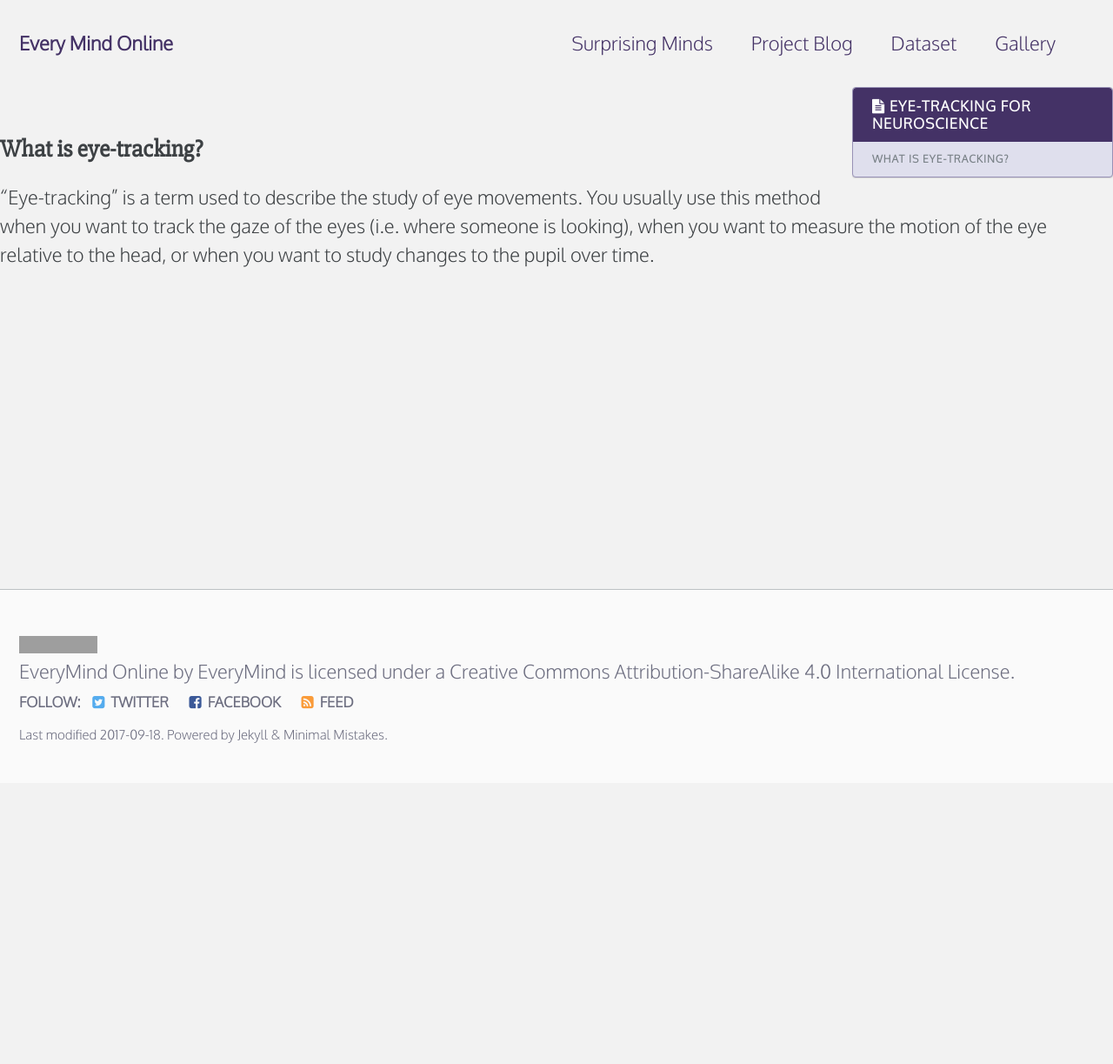
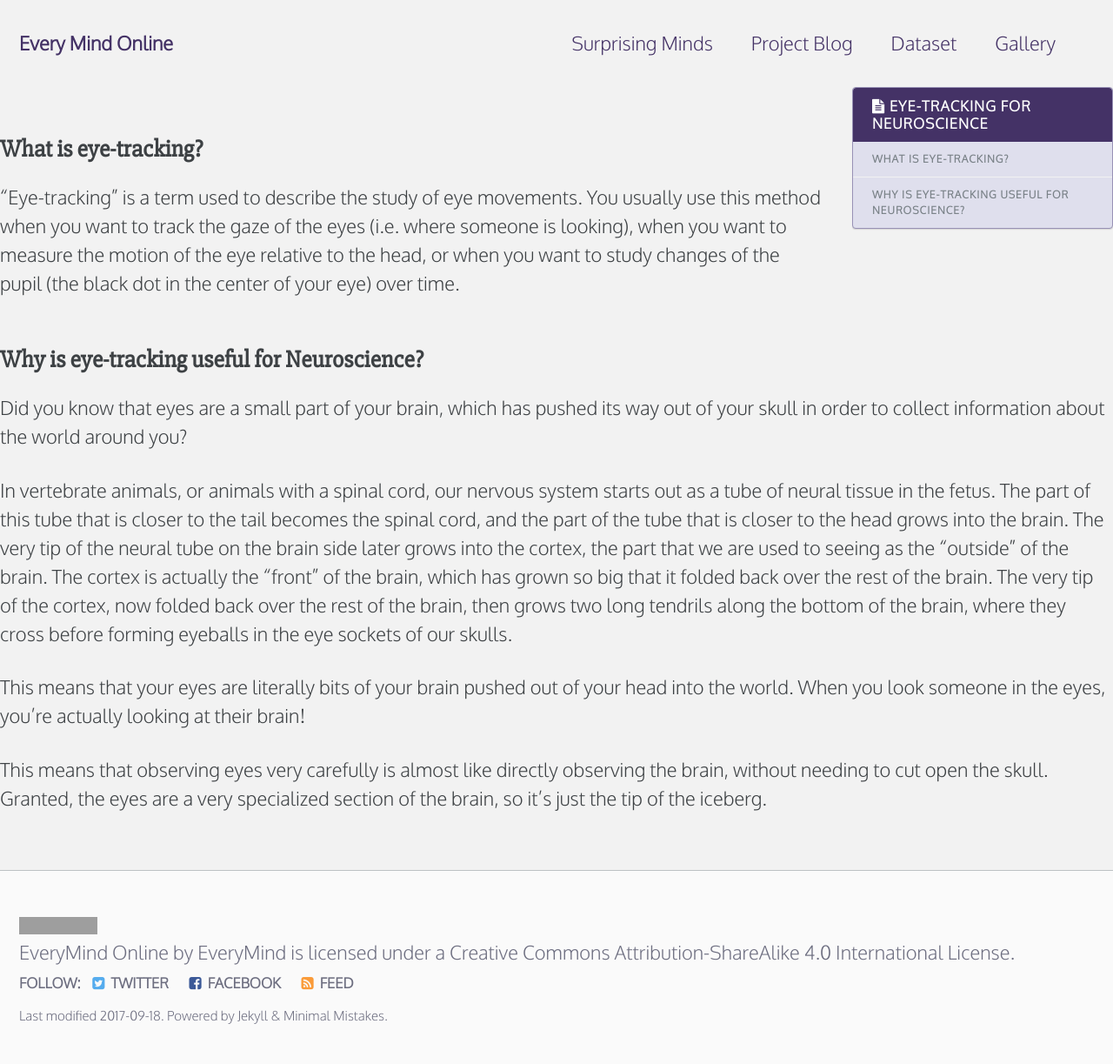
Before and after one commit to everymind/SurprisingMinds, a Jekyll site: the page built from _pages/Eye-tracking.md, in a window 1280 px wide. Shown: the whole page at 87% size. Built offline with Jekyll 4.4.1, drawn with Linux system fonts in a browser that asks for light colours; our own code applies the rules of GitHub Pages for plain Markdown files; before the commit the page ends 900 px from its top, so only the background shows below that; grey boxes are pictures that could not be loaded.

Commit message:
Update Eye-tracking.md

```diff
--- a/_pages/Eye-tracking.md
+++ b/_pages/Eye-tracking.md
@@ -15,4 +15,14 @@ tags:
 
 ## What is eye-tracking?
 
-"Eye-tracking" is a term used to describe the study of eye movements. You usually use this method when you want to track the gaze of the eyes (i.e. where someone is looking), when you want to measure the motion of the eye relative to the head, or when you want to study changes to the pupil over time.
+"Eye-tracking" is a term used to describe the study of eye movements. You usually use this method when you want to track the gaze of the eyes (i.e. where someone is looking), when you want to measure the motion of the eye relative to the head, or when you want to study changes of the pupil (the black dot in the center of your eye) over time.
+
+## Why is eye-tracking useful for Neuroscience?
+
+Did you know that eyes are a small part of your brain, which has pushed its way out of your skull in order to collect information about the world around you?
+
+In vertebrate animals, or animals with a spinal cord, our nervous system starts out as a tube of neural tissue in the fetus. The part of this tube that is closer to the tail becomes the spinal cord, and the part of the tube that is closer to the head grows into the brain. The very tip of the neural tube on the brain side later grows into the cortex, the part that we are used to seeing as the "outside" of the brain. The cortex is actually the "front" of the brain, which has grown so big that it folded back over the rest of the brain. The very tip of the cortex, now folded back over the rest of the brain, then grows two long tendrils along the bottom of the brain, where they cross before forming eyeballs in the eye sockets of our skulls.
+
+This means that your eyes are literally bits of your brain pushed out of your head into the world. When you look someone in the eyes, you're actually looking at their brain!
+
+This means that observing eyes very carefully is almost like directly observing the brain, without needing to cut open the skull. Granted, the eyes are a very specialized section of the brain, so it's just the tip of the iceberg.
```
